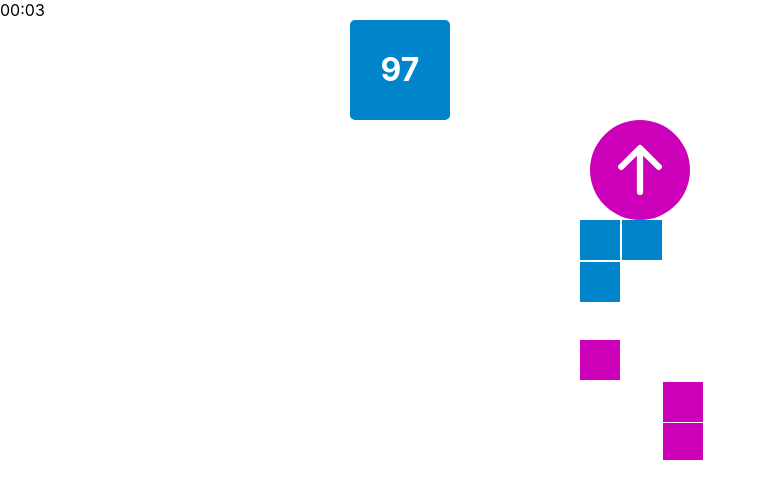
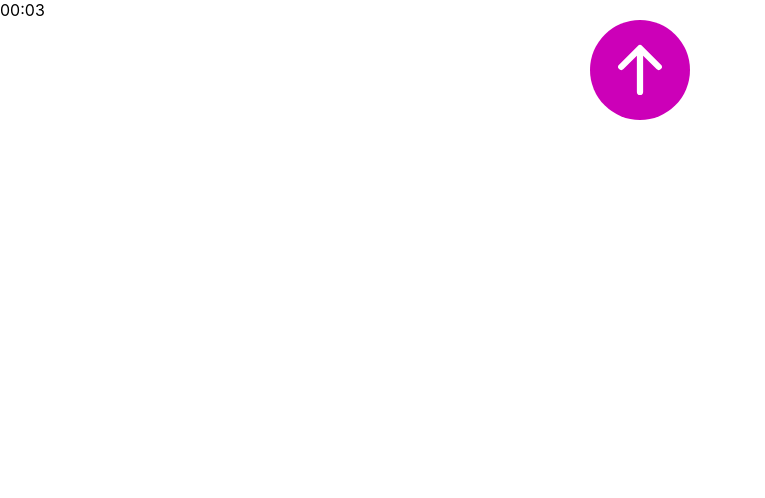
Before and after one commit to OmidRasouli/mini-games, a Next.js app: page / in a window 1280 px wide. Shown: the top 498 px of the page, without its empty margins (0-765 px from the left). Built offline with nearby package versions, Linux system fonts and the light colour scheme.

Commit message:
Add conditional rendering

```diff
--- /dev/null
+++ b/src/components/ConditionalRender/ConditionalGameRender.tsx
@@ -0,0 +1,19 @@
+interface Props {
+  children: Array<{
+    props: { game; count: number };
+  }>;
+  game: string;
+}
+function ConditionalGameRender(props) {
+  const game = props.children.find(
+    (x) => x.props.game.name === props.game
+  ).props;
+  console.log(props);
+  return game.game({ count: game.count });
+}
+
+function Condition(prop) {
+  return null;
+}
+
+export { ConditionalGameRender, Condition };
--- a/src/pages/playground.tsx
+++ b/src/pages/playground.tsx
@@ -3,6 +3,11 @@ import HighOrLow from "../components/Games/HighOrLow/HighOrLow";
 import FlickMaster from "../components/Games/FlickMaster/FlickMaster";
 import FollowTheLeader from "../components/Games/FollowTheLeader/FollowTheLeader";
 import UnfollowTheLeader from "../components/Games/UnfollowTheLeader/UnfollowTheLeader";
+
+import {
+  ConditionalGameRender,
+  Condition,
+} from "../components/ConditionalRender/ConditionalGameRender";
 
 export function PlayGround() {
   const time = new Date();
@@ -11,10 +16,12 @@ export function PlayGround() {
   return (
     <div>
       <Timer expiryTimestamp={time} />
-      <HighOrLow count={60} />
-      <FlickMaster count={60} />
-      <FollowTheLeader count={60} />
-      <UnfollowTheLeader count={60} />{" "}
+      <ConditionalGameRender game="FlickMaster">
+        <Condition game={HighOrLow} count={60} />
+        <Condition game={FlickMaster} count={60} />
+        <Condition game={FollowTheLeader} count={60} />
+        <Condition game={UnfollowTheLeader} count={60} />
+      </ConditionalGameRender>
     </div>
   );
 }
```
